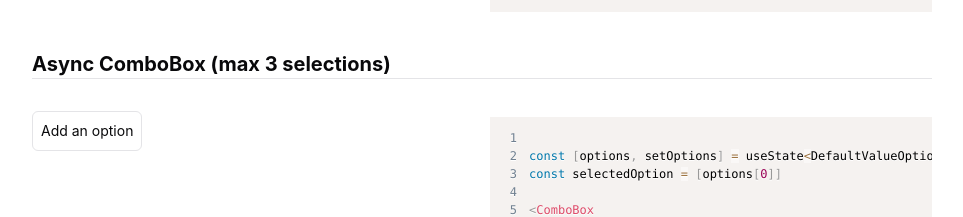
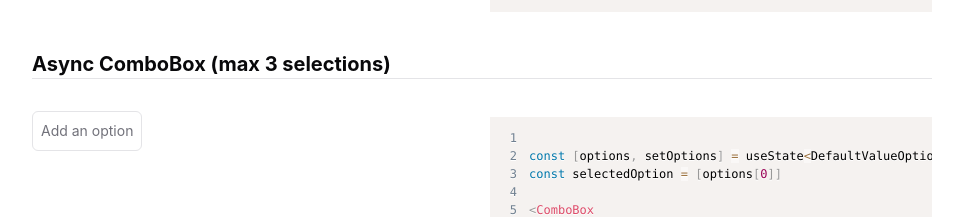
Before and after one commit to ttab/elephant-ui, a React (Vite) app: page / in a window 1280 px wide. Shown: the part 5880-6097 px from the top of the page, without its empty margins (8-971 px from the left). Built offline with nearby package versions, Linux system fonts and the light colour scheme; a web font is replaced by a local one.

Commit message:
fix(combobox): placeholder text-muted-foreground

```diff
--- a/src/components/ui/combobox.tsx
+++ b/src/components/ui/combobox.tsx
@@ -156,7 +156,7 @@ export function ComboBox({
           >
             {children || (triggerLabel
               ? <>{triggerLabel}</>
-              : <>{placeholder || ''}</>)}
+              : <span className='text-muted-foreground'>{placeholder || ''}</span>)}
           </Button>
         </PopoverTrigger>
         <PopoverContent className='min-w-[200px] w-fit p-0' align='start'>
```
